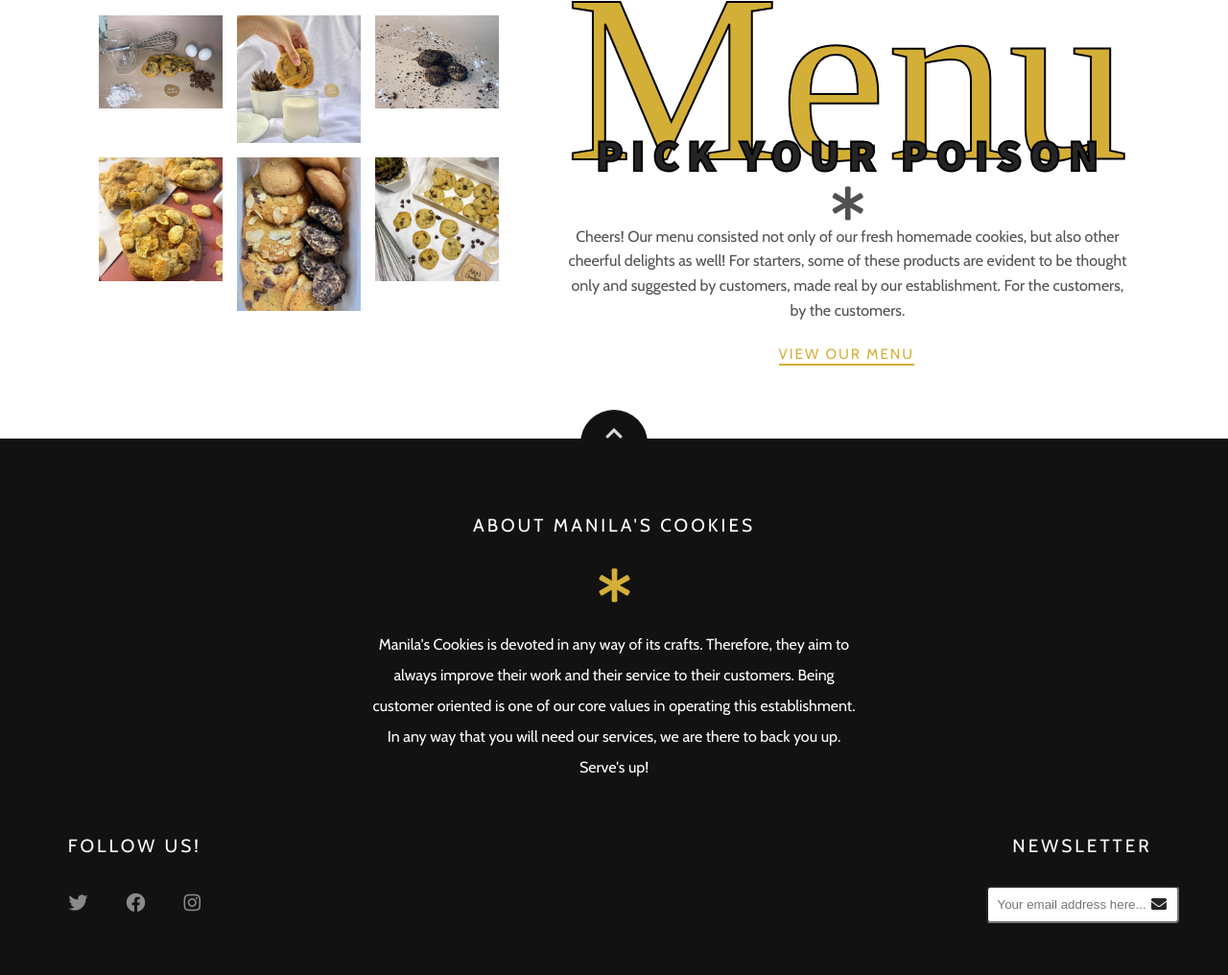
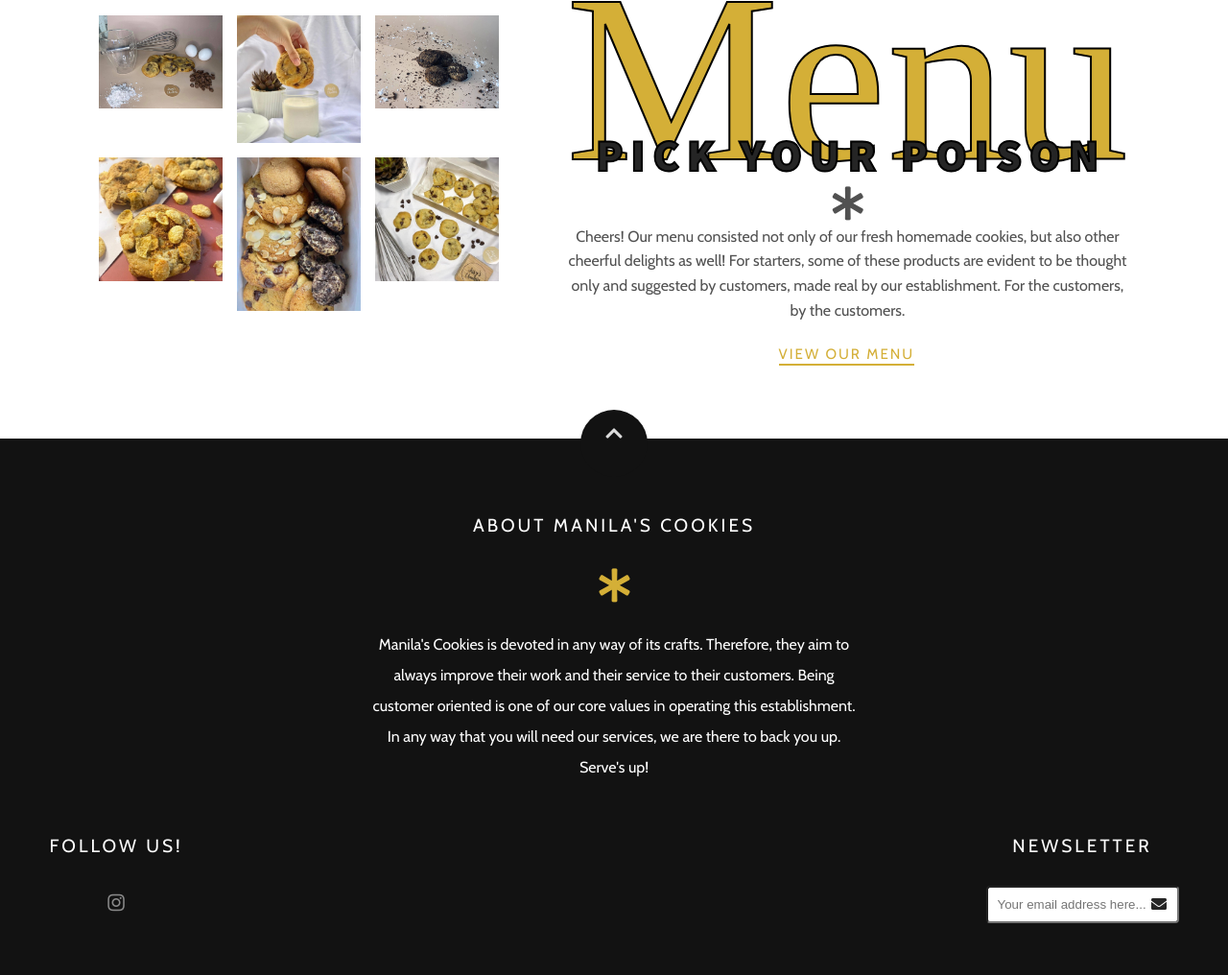
Before and after one commit to ManilaCookie/HOME, a plain HTML site: page index.html in a window 1280 px wide. Shown: the part 3977-4993 px from the top of the page at 96% size. Drawn offline with nearby package versions, Linux system fonts and the light colour scheme; a web font is replaced by a local one.

Commit message:
Update index.html

```diff
--- a/index.html
+++ b/index.html
@@ -260,12 +260,6 @@
 					<h4>Follow Us!</h4>
 					<ul class="social-icons">
 						<li>
-							<a href="twt.html"><i class="fab fa-twitter"></i></a>
-						</li>
-						<li>
-							<a href="fb.html"><i class="fab fa-facebook"></i></a>
-						</li>
-						<li>
 							<a href=""><i class="fab fa-instagram"></i></a>
 						</li>
 					</ul>
```
